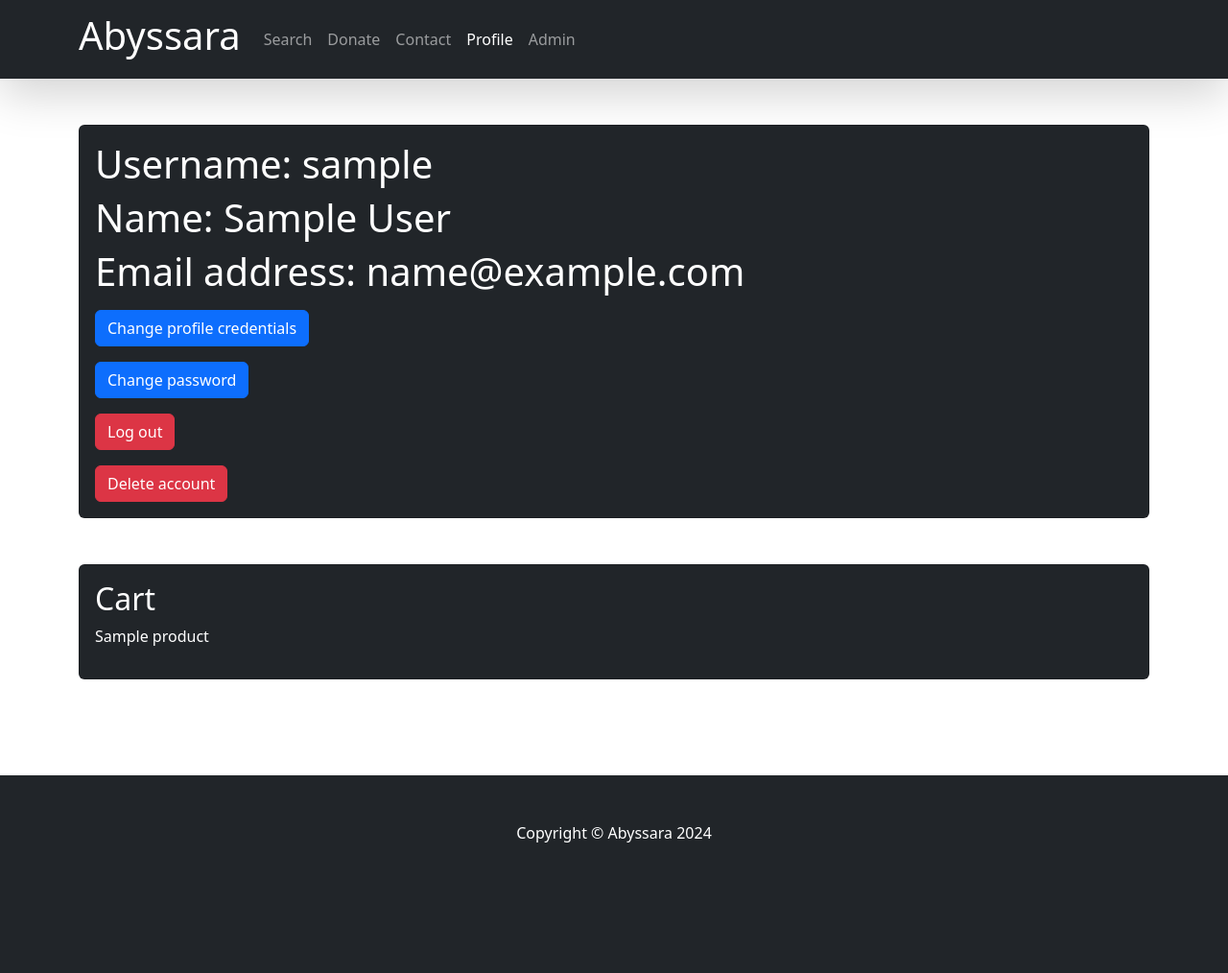
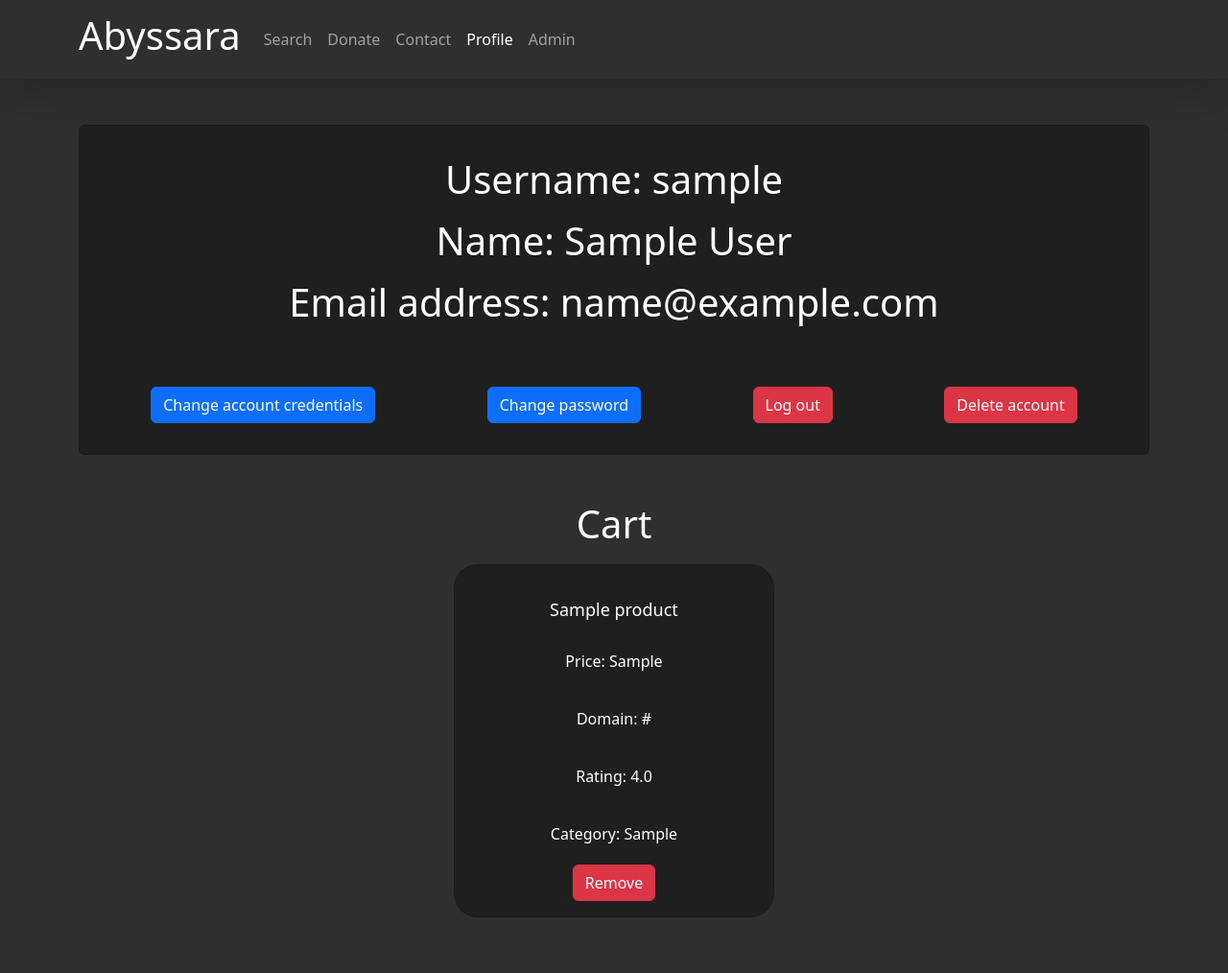
Before and after one commit to rasadov/FastSearch, a Flask app: page /profile in a window 1280 px wide. Shown: the whole page at 96% size. Before the commit the page ends 878 px from the top, so only its background shows below. Run offline with Flask 3, Linux system fonts and the light colour scheme; a user stored in the database is signed in; tables that the repository leaves empty hold one stand-in row (values such as "Sample post"); parts of the project's set-up code (start-up, migrations or seed data) failed here and were passed over.

Commit message:
edited main page and profile page

```diff
--- a/src/app/routes/main.py
+++ b/src/app/routes/main.py
@@ -13,8 +13,8 @@ Functions:
 
 from flask import jsonify
 from models import Product, Cart, User
-from web import (app, render_template,
-            request, redirect, db, current_user)
+from web import (app, render_template, flash,
+            request, redirect, current_user)
 
 
 from web import login_user
@@ -30,7 +30,6 @@ def home_get():
     if current_user.is_anonymous:
         login_user(User.query.get(1))
     return render_template("Main/index.html")
-
 
 @app.get("/search")
 def search_get():
--- /dev/null
+++ b/src/app/static/js/profile.js
@@ -0,0 +1,28 @@
+body = document.querySelector('body');
+body.style.backgroundColor = 'rgb(47, 47, 47)';
+console.log(document.querySelector('nav'));
+document.querySelector('nav').style.backgroundColor = 'transparent';
+document.querySelector('nav').classList.remove('bg-dark')
+document.querySelector('footer').remove()
+
+cart = document.querySelector('.flex-container');
+
+function track(product_id) {
+    let button = document.getElementById(product_id);
+    button.parentElement.parentElement.parentElement.parentElement.remove();
+    if (cart.children.length == 0) {
+        document.querySelector('#empty').classList.remove('hidden');
+    }
+
+
+    var xhr = new XMLHttpRequest();
+
+    xhr.open('POST', '/cart/add', true);
+
+    xhr.setRequestHeader('Content-Type', 'application/json');
+
+    xhr.send(JSON.stringify({
+        product_id: product_id,
+        action: 'remove'
+    }));
+}
--- a/src/app/templates/Account/profile.html
+++ b/src/app/templates/Account/profile.html
@@ -2,22 +2,37 @@
 
 {% block title %}
 <title>Profile</title>
+<link rel="stylesheet" href="../../static/css/colors.css">
+<style>
+    .hidden {
+        display: none;
+    }
+</style>
 {% endblock %}
 
 {% block content %}
 <div class="container mt-5">
-    <div class="card bg-dark text-white">
+    <div class="card text-white" style="background-color: rgb(31, 31, 31);">
         <div class="card-body">
+            <div class="text-center">
+                <div class="m-3">
                     <h1 class="card-title">Username: {% if current_user.username %} {{ current_user.username }} {% else %} <a href="{{ url_for('change_username_get') }}" class="text-muted">Blank</a> {% endif %}</h1>
+                </div>
+                <div class="m-3">
                     <h1 class="card-title">Name: {% if current_user.name %} {{ current_user.name }} {% else %} <a href="{{ url_for('change_username_get') }}" class="text-muted">Blank</a> {% endif %}</h1>
+                </div>
+                <div class="m-3">
                     <h1 class="card-title">Email address: {{ current_user.email_address }}</h1>
+                </div>
+            </div>
+            <div class="mt-5 mb-3" style="display: flex; justify-content: space-around;">
                 {% if not current_user.is_confirmed() %}
                 <div class="mt-3">
                     <a href="{{ url_for('ask_of_verification') }}" class="btn btn-primary">Confirm your email</a>
                 </div>
                 {% endif %}
                 <div class="mt-3">
-                <a href="{{ url_for('change_username_get')}}" class="btn btn-primary">Change profile credentials</a>
+                    <a href="{{ url_for('change_username_get')}}" class="btn btn-primary">Change account credentials</a>
                 </div>
                 {% if current_user.password_hash %}
                 <div class="mt-3">
@@ -37,19 +52,49 @@
             </div>
         </div>
     </div>
+</div>
 
-<div class="container mt-5">
-    <div class="card bg-dark text-white">
+<div class="container mt-5 mb-5">
+    <div class="text-white text-center">
+        <h1>Cart</h1>
+    </div>
+    {% if cart %}
+    <div class="flex-container" style="display: flex">
+    {% for product in cart %}
+        <div class="card" style="background-color: rgb(31, 31, 31);width: 30%; margin: 10px auto; border-radius: 25px; text-align: center;">
+            <a href="{{ product.url }}" style="text-decoration: none; color: white;">
                 <div class="card-body">
-            <h2 class="card-title">Cart</h2>
-            {% if cart %}
-                {% for i in cart %}
-                    <p>{{ i.title }}</p>
-                {% endfor %}
-            {% else %}
-                <p>No items in cart</p>
-            {% endif %}
+                    <h1 class="card-title" style="font-size: large; max-width: 80%; margin: auto; padding: 20px; max-lines: 3 !important;">{% if product.title|length < 46 %} {{ product.title }} {% else %} {{ product.title[:45] }}... {% endif %}</h1>
+                    <p class="card-text" style="padding: 10px; ">Price: {{product.price}}</p>
+                    <p class="card-text" style="padding: 10px; ">Domain: {{product.get_domain()}}</p>
+                    <p class="card-text" style="padding: 10px;">Rating: {{product.rating}}</p>
+                    <p class="card-text" style="padding: 10px;">Category: {{product.item_class}}</p>
+                </a>
+                    <div style="margin-top: 10px;">
+                        <form>
+                            <button type="button" class="btn btn-danger" id="{{product.id}}" onclick="track('{{ product.id }}')">Remove</button>
+                        </form>
                     </div>
                 </div>
                 </div>
+                {% if (loop.index) % 3 == 0 %}
+                </div>
+                <div class="flex-container" style="display: flex">
+                {% endif %}
+    {% endfor %}
+    </div>
+    {% else %}
+    <div class="text-center text-white">
+        <p class="m-3">Cart is empty</p>
+    </div>
+    {% endif %}
+    <div id="empty" class="text-center text-white hidden">
+        <p class="m-3">Cart is empty</p>
+    </div>
+
+</div>
 {% endblock %}
+
+{% block scripts %}
+<script type="text/javascript" src="../../static/js/profile.js"></script>
+{% endblock %}
```
Also changed, not shown: src/app/static/js/index.js (added, +40 -0 lines), src/app/templates/Main/index.html (+5 -39 lines). Lines whose indentation alone changed are shown as unchanged.
